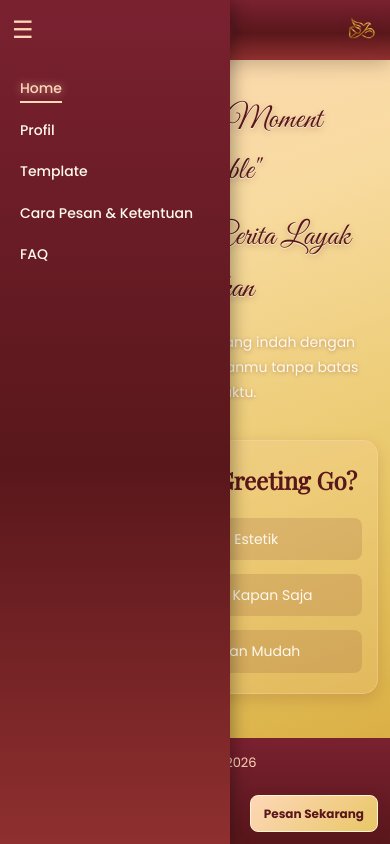
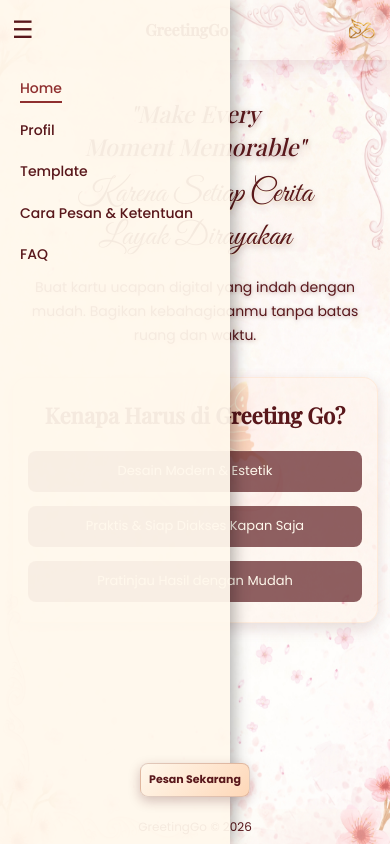
Before and after one commit to GreetingGo/GreetingGo, a plain HTML site: page index.html in a window 390 px wide. Both pictures are taken after a click on the button "Buka menu navigasi". Drawn offline with nearby package versions, Linux system fonts and the light colour scheme; a web font is replaced by a local one.

Commit message:
Update responsive site design

```diff
--- a/home.css
+++ b/home.css
@@ -1,4 +1,6 @@
+
 /* ========================= HERO HOME ========================= */
+
 body.home-page .hero {
     display: flex;
     flex-direction: column;
@@ -7,24 +9,55 @@ body.home-page .hero {
     padding: 30px 20px 0;
     margin: 0 auto;
     max-width: 900px;
+    width: 100%;
+    box-sizing: border-box;
+    gap: 0;
 }
-body.home-page .hero h1 {
+
+/* TAGLINE BAHASA INGGRIS */
+body.home-page .hero .hero-tagline {
+    font-family: 'Playfair Display', serif;
+    font-size: clamp(25px, 3.5vw, 40px);
+    font-style: italic;
+    font-weight: 500;
+    color: #59171b;
+    line-height: 1.4;
+    letter-spacing: 1px;
+    margin: 0 0 12px;
+    text-shadow: 0 2px 6px rgba(89, 23, 27, 0.4);
+    max-width: 100%;
+    overflow-wrap: break-word;
+    text-wrap: balance;
+}
+
+/* TAGLINE BAHASA INDONESIA */
+body.home-page .hero .highlight {
     font-family: 'Great Vibes', cursive;
-    font-size: 56px;
+    font-size: clamp(38px, 5vw, 56px);
     font-weight: 400;
     color: #59171b;
-    margin-bottom: 15px;
+    line-height: 1.3;
+    margin: 0 0 15px;
     text-shadow: 0 1px 0 #fff3d6, 0 3px 7px rgba(89, 23, 27, 0.3);
+    max-width: 100%;
+    overflow-wrap: break-word;
+    text-wrap: balance;
 }
+
+/* DESKRIPSI HERO */
 body.home-page .hero p {
     font-size: 17px;
-    color: #fff8ec;
+    color: #59171b;
     max-width: 760px;
     line-height: 1.8;
     text-shadow: 0 1px 4px rgba(89, 23, 27, 0.35);
+    margin: 5px 0 0;
+    width: 100%;
 }
 
+
 /* ========================= KEUNGGULAN HOME ========================= */
+
 body.home-page .keunggulan {
     display: flex;
     flex-direction: column;
@@ -37,6 +70,7 @@ body.home-page .keunggulan {
     border-radius: 15px;
     box-shadow: 0 5px 15px rgba(89, 23, 27, 0.15);
 }
+
 body.home-page .keunggulan h2 {
     font-family: 'Playfair Display', serif;
     font-size: 28px;
@@ -45,61 +79,172 @@ body.home-page .keunggulan h2 {
     margin-bottom: 25px;
     text-align: center;
 }
+
 body.home-page .keunggulan ul {
     list-style: none;
     width: 100%;
 }
+
 body.home-page .keunggulan li {
     font-size: 16px;
     color: #fff8ec;
     margin-bottom: 14px;
     padding: 12px 18px;
-    background: rgba(89, 23, 27, 0.12);
+    background: rgba(89, 23, 27, 0.68);
     border-radius: 8px;
     text-align: center;
     transition: transform 0.3s ease;
 }
+
 body.home-page .keunggulan li:hover {
     transform: translateY(-3px);
 }
+
 body.home-page .keunggulan li:last-child {
     margin-bottom: 0;
 }
 
-/* ========================= RESPONSIVE HOME ========================= */
+
+/* ========================= RESPONSIVE TABLET ========================= */
+
+@media (max-width: 1024px) {
+
+    body.home-page .hero {
+        max-width: 850px;
+        padding: 25px 20px 0;
+    }
+
+    body.home-page .hero .hero-tagline {
+        font-size: clamp(25px, 4vw, 36px);
+    }
+
+    body.home-page .hero .highlight {
+        font-size: clamp(38px, 5.5vw, 50px);
+    }
+
+}
+
+
+/* ========================= RESPONSIVE TABLET KECIL ========================= */
+
 @media (max-width: 768px) {
+
     body.home-page .hero {
-        padding: 15px 10px 0;
+        padding: 20px 15px 0;
     }
-    body.home-page .hero h1 {
-        font-size: 38px;
+
+    body.home-page .hero .hero-tagline {
+        font-size: clamp(24px, 4.5vw, 32px);
+        letter-spacing: 0.5px;
+        margin-bottom: 10px;
     }
+
+    body.home-page .hero .highlight {
+        font-size: clamp(36px, 6vw, 45px);
+        margin-bottom: 12px;
+    }
+
     body.home-page .hero p {
         font-size: 15px;
+        line-height: 1.7;
     }
+
     body.home-page .keunggulan {
         width: 100%;
         margin-top: 35px;
         padding: 25px 20px;
+        box-sizing: border-box;
     }
+
     body.home-page .keunggulan h2 {
         font-size: 24px;
         margin-bottom: 18px;
     }
+
     body.home-page .keunggulan li {
         font-size: 14px;
         padding: 10px 14px;
     }
+
 }
 
+
+/* ========================= RESPONSIVE HP ========================= */
+
 @media (max-width: 480px) {
-    body.home-page .hero h1 {
-        font-size: 32px;
+
+    body.home-page .hero {
+        padding: 18px 12px 0;
     }
+
+    body.home-page .hero .hero-tagline {
+        font-size: clamp(21px, 6vw, 27px);
+        line-height: 1.4;
+        letter-spacing: 0;
+        margin-bottom: 9px;
+    }
+
+    body.home-page .hero .highlight {
+        font-size: clamp(32px, 8vw, 39px);
+        line-height: 1.35;
+        margin-bottom: 12px;
+    }
+
     body.home-page .hero p {
         font-size: 14px;
+        line-height: 1.7;
+        padding: 0 3px;
     }
+
     body.home-page .keunggulan {
         padding: 20px 15px;
+        margin-top: 30px;
     }
+
+    body.home-page .keunggulan h2 {
+        font-size: 22px;
+    }
+
+    body.home-page .keunggulan li {
+        font-size: 13px;
+        padding: 10px 12px;
+    }
+
 }
+
+
+/* ========================= RESPONSIVE HP KECIL ========================= */
+
+@media (max-width: 360px) {
+
+    body.home-page .hero {
+        padding: 15px 10px 0;
+    }
+
+    body.home-page .hero .hero-tagline {
+        font-size: 21px;
+        line-height: 1.4;
+    }
+
+    body.home-page .hero .highlight {
+        font-size: 31px;
+        line-height: 1.3;
+    }
+
+    body.home-page .hero p {
+        font-size: 13px;
+    }
+
+    body.home-page .keunggulan {
+        padding: 18px 12px;
+    }
+
+    body.home-page .keunggulan h2 {
+        font-size: 20px;
+    }
+
+    body.home-page .keunggulan li {
+        font-size: 12px;
+    }
+
+}
--- a/index.html
+++ b/index.html
@@ -1,3 +1,4 @@
+
 <!DOCTYPE html>
 <html lang="id">
 <head>
@@ -8,16 +9,20 @@
     <meta name="description" content="GreetingGo - Layanan pembuatan kartu ucapan digital yang elegan untuk pernikahan, ulang tahun, surat cinta, wisuda, dan momen spesial lainnya.">
     <meta property="og:title" content="GreetingGo | Kartu Ucapan Digital Elegan">
     <meta property="og:description" content="Buat kartu ucapan digital yang indah dengan mudah untuk setiap momen spesialmu.">
-    <meta property="og:image" content="assets/logo.png">
+    <meta property="og:image" content="logo.png">
     <meta property="og:type" content="website">
+
     <link rel="stylesheet" href="style.css">
     <link rel="stylesheet" href="home.css">
-    <link href="https://fonts.googleapis.com/css2?family=Great+Vibes&family=Playfair+Display&family=Poppins:wght@400;500;600;700&display=swap" rel="stylesheet">
+
+    <link href="https://fonts.googleapis.com/css2?family=Great+Vibes&family=Playfair+Display:ital,wght@0,400;0,500;1,400;1,500&family=Poppins:wght@400;500;600;700&display=swap" rel="stylesheet">
 </head>
+
 <body class="home-page">
     <div class="container">
+
         <header class="sidebar">
-            <button class="menu-toggle" aria-expanded="false" aria-label="Buka menu navigasi">☰</button>
+            <button class="menu-toggle" aria-expanded="false" aria-label="Buka menu navigasi" aria-controls="site-navigation">☰</button>
 
             <div class="logo">
                 GreetingGo
@@ -26,7 +31,7 @@
                 </span>
             </div>
 
-            <nav>
+            <nav id="site-navigation" aria-label="Navigasi utama">
                 <ul>
                     <li><a href="index.html" class="active">Home</a></li>
                     <li><a href="profil.html">Profil</a></li>
@@ -36,16 +41,19 @@
                 </ul>
             </nav>
 
-            <a href="https://www.instagram.com/greeting.go?mdxt=Z242bnY5d25pdTVn" class="btn-pesan" target="_blank">Pesan Sekarang</a>
         </header>
 
         <main>
             <section class="hero">
-                <h1>"Make Every Moment Memorable"</h1>
+
+                <h1 class="hero-tagline">"Make Every Moment Memorable"</h1>
+
                 <h1 class="highlight">Karena Setiap Cerita Layak Dirayakan</h1>
+
                 <p>
                     Buat kartu ucapan digital yang indah dengan mudah. Bagikan kebahagiaanmu tanpa batas ruang dan waktu.
                 </p>
+
             </section>
 
             <section class="keunggulan">
@@ -57,6 +65,7 @@
                 </ul>
             </section>
         </main>
+        <a href="https://www.instagram.com/greeting.go?mdxt=Z242bnY5d25pdTVn" class="btn-pesan" target="_blank" rel="noopener noreferrer">Pesan Sekarang</a>
     </div>
 
     <footer>
--- a/script.js
+++ b/script.js
@@ -8,16 +8,33 @@ const initNavigation = () => {
 
     if (!menuToggle || !nav) return;
 
+    const mobileBreakpoint = window.matchMedia('(max-width: 768px)');
+    const setNavigationOpen = (isOpen) => {
+        const mobileOpen = mobileBreakpoint.matches && isOpen;
+        nav.classList.toggle('active', mobileOpen);
+        menuToggle.setAttribute('aria-expanded', String(mobileOpen));
+        nav.setAttribute('aria-hidden', String(mobileBreakpoint.matches && !mobileOpen));
+        nav.inert = mobileBreakpoint.matches && !mobileOpen;
+    };
+
+    setNavigationOpen(false);
+
+    const handleBreakpointChange = () => setNavigationOpen(false);
+
+    if (mobileBreakpoint.addEventListener) {
+        mobileBreakpoint.addEventListener('change', handleBreakpointChange);
+    } else {
+        mobileBreakpoint.addListener(handleBreakpointChange);
+    }
+
     menuToggle.addEventListener('click', (e) => {
         e.stopPropagation();
-        nav.classList.toggle('active');
-        menuToggle.setAttribute('aria-expanded', nav.classList.contains('active'));
+        setNavigationOpen(!nav.classList.contains('active'));
     });
 
     nav.querySelectorAll('a').forEach((link) => {
         link.addEventListener('click', () => {
-            nav.classList.remove('active');
-            menuToggle.setAttribute('aria-expanded', 'false');
+            setNavigationOpen(false);
         });
     });
 
@@ -27,15 +44,13 @@ const initNavigation = () => {
             !nav.contains(event.target) &&
             !menuToggle.contains(event.target)
         ) {
-            nav.classList.remove('active');
-            menuToggle.setAttribute('aria-expanded', 'false');
+            setNavigationOpen(false);
         }
     });
 
     document.addEventListener('keydown', (event) => {
         if (event.key === 'Escape' && nav.classList.contains('active')) {
-            nav.classList.remove('active');
-            menuToggle.setAttribute('aria-expanded', 'false');
+            setNavigationOpen(false);
             menuToggle.focus();
         }
     });
@@ -220,6 +235,8 @@ const initDynamicTemplates = () => {
         const image = document.createElement('img');
         image.src = tpl.thumbnail;
         image.alt = tpl.nama || 'Coming Soon';
+        image.loading = 'lazy';
+        image.decoding = 'async';
 
         // Menangani jika gambar gagal dimuat
         image.onerror = () => {
--- a/style.css
+++ b/style.css
@@ -9,14 +9,27 @@ html {
 }
 body {
     font-family: 'Poppins', sans-serif;
-    background: linear-gradient(160deg, #fed7b8 0%, #f8dba0 30%, #e8c766 65%, #d4a537 100%);
-    background-attachment: fixed;
-    color: #333;
+    background: #fdf2ef url("background.jpeg") center / 100% 100% no-repeat fixed;
+    color: #59171b;
     line-height: 1.6;
     min-height: 100vh;
     display: flex;
     flex-direction: column;
     overflow-x: hidden;
+}
+
+a:focus-visible,
+button:focus-visible {
+    outline: 3px solid #d4a537;
+    outline-offset: 3px;
+}
+
+@media (max-width: 768px) and (orientation: portrait) {
+    body {
+        background-image: url("background_hp.jpeg");
+        background-size: 100% 100%;
+        background-position: center;
+    }
 }
 
 /* ========================= LAYOUT GLOBAL ========================= */
@@ -56,8 +69,8 @@ main {
     left: 0;
     width: 100%;
     height: 100%;
-    background: linear-gradient(180deg, #7a2130 0%, #59171b 55%, #8f2f2f 100%);
-    box-shadow: 0 4px 18px rgba(0, 0, 0, 0.22);
+    background: rgba(255, 248, 236, 0.24);
+    box-shadow: 0 4px 18px rgba(89, 23, 27, 0.1);
     z-index: -1;
 }
 
@@ -66,8 +79,8 @@ main {
     font-size: 21px;
     font-weight: 700;
     font-family: 'Playfair Display', serif;
-    color: #fed7b8;
-    text-shadow: 0 0 7px rgba(254, 215, 184, 0.45);
+    color: #59171b;
+    text-shadow: 0 1px 3px rgba(255, 248, 236, 0.8);
     display: flex;
     align-items: center;
     white-space: nowrap;
@@ -95,7 +108,7 @@ main {
     cursor: pointer;
     background: transparent;
     border: none;
-    color: #fed7b8;
+    color: #59171b;
 }
 nav {
     margin-left: auto;
@@ -107,7 +120,7 @@ nav ul {
     gap: 25px;
 }
 nav a {
-    color: #fff8ec;
+    color: #59171b;
     text-decoration: none;
     font-size: 15px;
     font-weight: 500;
@@ -115,19 +128,19 @@ nav a {
     white-space: nowrap;
 }
 nav a:hover, nav a.active {
-    color: #fed7b8;
-    text-shadow: 0 0 8px rgba(254, 215, 184, 0.6);
+    color: #8f2f2f;
+    text-shadow: 0 1px 3px rgba(255, 248, 236, 0.9);
 }
 nav a.active {
-    border-bottom: 2px solid #fed7b8;
+    border-bottom: 2px solid #8f2f2f;
     padding-bottom: 3px;
 }
 
 /* ========================= FOOTER ========================= */
 footer {
     width: 100%;
-    background: linear-gradient(180deg, #7a2130, #59171b);
-    color: #fed7b8;
+    background: rgba(255, 248, 236, 0.24);
+    color: #59171b;
     display: flex;
     justify-content: center;
     flex-wrap: wrap;
@@ -137,12 +150,12 @@ footer {
     text-align: center;
 }
 footer a {
-    color: #fed7b8;
+    color: #59171b;
     text-decoration: none;
     transition: color 0.25s ease;
 }
 footer a:hover {
-    color: #fff8e1;
+    color: #8f2f2f;
 }
 
 /* ========================= TOMBOL PESAN ========================= */
@@ -153,8 +166,8 @@ footer a:hover {
     z-index: 9999;
     padding: 10px 18px;
     border-radius: 8px;
-    border: 1px solid #fff3d6;
-    background: linear-gradient(135deg, #fed7b8, #e8c766);
+    border: 1px solid rgba(89, 23, 27, 0.18);
+    background: linear-gradient(135deg, #fff8ec, #fed7b8);
     color: #59171b;
     text-decoration: none;
     font-weight: 700;
@@ -163,7 +176,7 @@ footer a:hover {
     transition: background 0.25s, box-shadow 0.25s, transform 0.25s;
 }
 .btn-pesan:hover {
-    background: linear-gradient(135deg, #fff8e1, #fed7b8);
+    background: linear-gradient(135deg, #fff8ec, #f7c7bc);
     box-shadow: 0 6px 16px rgba(89, 23, 27, 0.35);
     transform: translateY(-1px);
 }
@@ -210,7 +223,7 @@ footer a:hover {
         height: 100vh;
         margin: 0;
         padding: 80px 20px 20px;
-        background: linear-gradient(180deg, #7a2130 0%, #59171b 55%, #8f2f2f 100%);
+        background: rgba(255, 248, 236, 0.94);
         transform: translateX(-100%);
         transition: transform 0.35s ease;
         box-shadow: 4px 0 15px rgba(0,0,0,0.3);
@@ -228,13 +241,18 @@ footer a:hover {
         z-index: 3100;
     }
     .btn-pesan {
-        right: 16px;
-        bottom: 16px;
+        position: static;
+        align-self: center;
+        margin: 0 auto 12px;
         padding: 9px 15px;
         font-size: 13px;
     }
     footer {
-        padding: 15px 15px 70px 15px;
+        padding: 8px 12px;
+    }
+    footer p {
+        width: 100%;
+        text-align: center;
     }
 }
 
@@ -262,9 +280,20 @@ footer a:hover {
         padding-top: 75px;
     }
     .btn-pesan {
-        right: 12px;
-        bottom: 12px;
-        padding: 8px 13px;
+        padding: 7px 8px;
+        font-size: 11px;
+    }
+    footer {
         font-size: 12px;
     }
 }
+
+@media (max-width: 360px) {
+    .btn-pesan {
+        padding: 6px;
+        font-size: 10px;
+    }
+    footer {
+        font-size: 11px;
+    }
+}
```
Also changed, not shown: cara-pesan.css (+8 -8 lines), cara-pesan.html (+5 -5 lines), faq.css (+10 -10 lines), faq.html (+5 -5 lines), profil.css (+12 -11 lines), profil.html (+10 -10 lines), template.css (+38 -12 lines), template.html (+6 -6 lines), background.jpeg (added), background_hp.jpeg (added).
